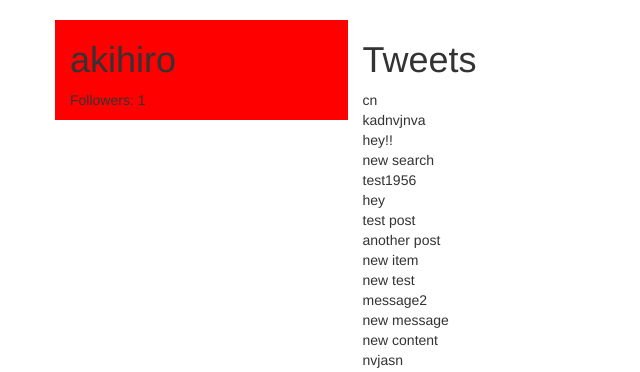
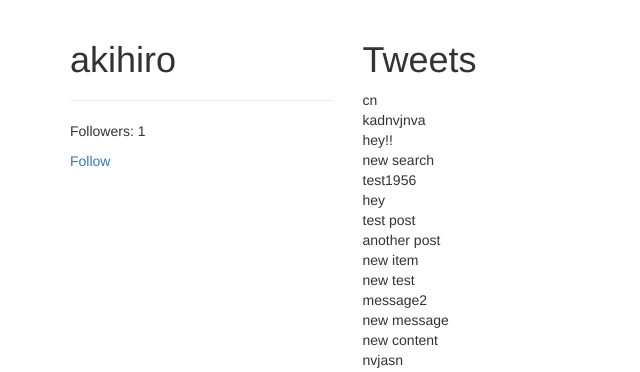
Before and after one commit to aki-06/tweetme, a Django app: a page that uses src/accounts/templates/accounts/user_detail.html in a window 1280 px wide. Shown: the part 52-424 px from the top of the page, without its empty margins (0-640 px from the left). Run offline with Django 3.2, Linux system fonts and the light colour scheme; data comes from the database, SQL or seed files in the repository; both versions use the stored data as it was after the commit; some libraries are stand-ins or nearby versions.

Commit message:
Model Manager for Follow Toggle

```diff
--- a/src/accounts/templates/accounts/user_detail.html
+++ b/src/accounts/templates/accounts/user_detail.html
@@ -3,9 +3,11 @@
 {% block content %}
 
 <div class="row">
-    <div class="col-sm-3 col-xs-12" style="background-color: red;">
+    <div class="col-sm-3 col-xs-12">
         <h1>{{ object.username }}</h1>
+        <hr/>
         <p>Followers: {{ object.followed_by.all.count }}</p>
+        <p><a href="btn btn-link" href="{% url 'profiles:follow' username=object.username %}">Follow</a></p>
     </div>
     <div class="col-sm-9 col-xs-12">
         <h1>Tweets</h1>
--- a/src/accounts/urls.py
+++ b/src/accounts/urls.py
@@ -2,6 +2,7 @@ from django.conf.urls import url
 from django.views.generic.base import RedirectView
 from .views import (
     UserDetailView,
+    UserFollowView,
 )
 
 urlpatterns = [
@@ -9,6 +10,7 @@ urlpatterns = [
     # url(r'^search/$', TweetListView.as_view(), name='list'), # /tweet/
     # url(r'^create/$', TweetCreateView.as_view(), name='create'), # /tweet/create/
     url(r'^(?P<username>[\w.@+-]+)/$', UserDetailView.as_view(), name='detail'), # /tweet/1/
+    url(r'^(?P<username>[\w.@+-]+)/follow/$', UserFollowView.as_view(), name='follow'),
     # url(r'^(?P<pk>\d+)/update/$', TweetUpdateView.as_view(), name='update'), # /tweet/1/update/
     # url(r'^(?P<pk>\d+)/delete/$', TweetDeleteView.as_view(), name='delete'), # /tweet/1/delete/
 ]
--- a/src/accounts/views.py
+++ b/src/accounts/views.py
@@ -1,7 +1,9 @@
 from django.contrib.auth import get_user_model
-from django.shortcuts import render, get_object_or_404
+from django.http import HttpResponseRedirect
+from django.shortcuts import render, get_object_or_404, redirect
+from django.views import View
 from django.views.generic import DetailView
-
+from .models import UserProfile
 
 User = get_user_model()
 
@@ -11,3 +13,15 @@ class UserDetailView(DetailView):
 
     def get_object(self):
         return get_object_or_404(User, username__iexact=self.kwargs.get('username'))
+
+
+class UserFollowView(View):
+    def get(self, request, username, *args, **kwargs):
+        toggle_user = get_object_or_404(User, username__iexact=username)
+        if request.user.is_authenticated:
+            user_profile, created = UserProfile.objects.get_or_create(user=request.user)
+            if toggle_user in user_profile.following.all():
+                user_profile.following.remove(toggle_user)
+            else:
+                user_profile.following.add(toggle_user)
+        return redirect('profiles:detail', username=username)
```
Also changed, not shown: src/db.sqlite3.
